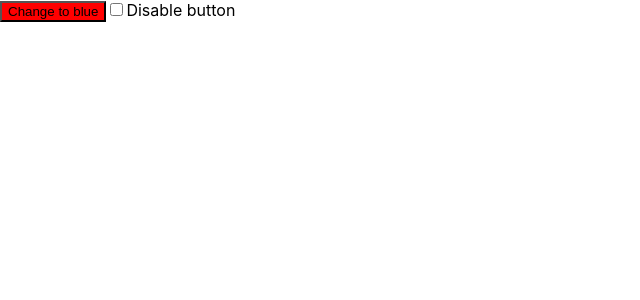
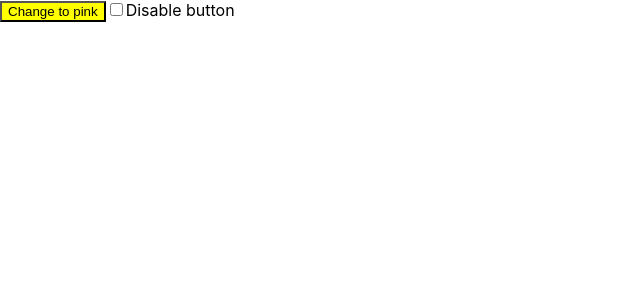
Before and after one commit to ap221882/button-color-toggle, a React (Create React App) app: page / in a window 1280 px wide. Shown: the top 300 px of the page, without its empty margins (0-640 px from the left). Built offline with nearby package versions, Linux system fonts and the light colour scheme.

Commit message:
changed red-blue to yellow-pink

```diff
--- a/src/App.js
+++ b/src/App.js
@@ -6,9 +6,9 @@ export function replaceCamelWithSpaces(colorName) {
 }
 
 function App() {
-  const [color, setColor] = useState("red");
+  const [color, setColor] = useState("yellow");
   const [isDisabled, setIsDisabled] = useState(false);
-  const newButtonColor = color === "red" ? "blue" : "red";
+  const newButtonColor = color === "yellow" ? "pink" : "yellow";
   const handleButton = () => {
     setIsDisabled(!isDisabled);
   };
```
Also changed, not shown: 1 other file (tests, documents, lock files or other folders).
